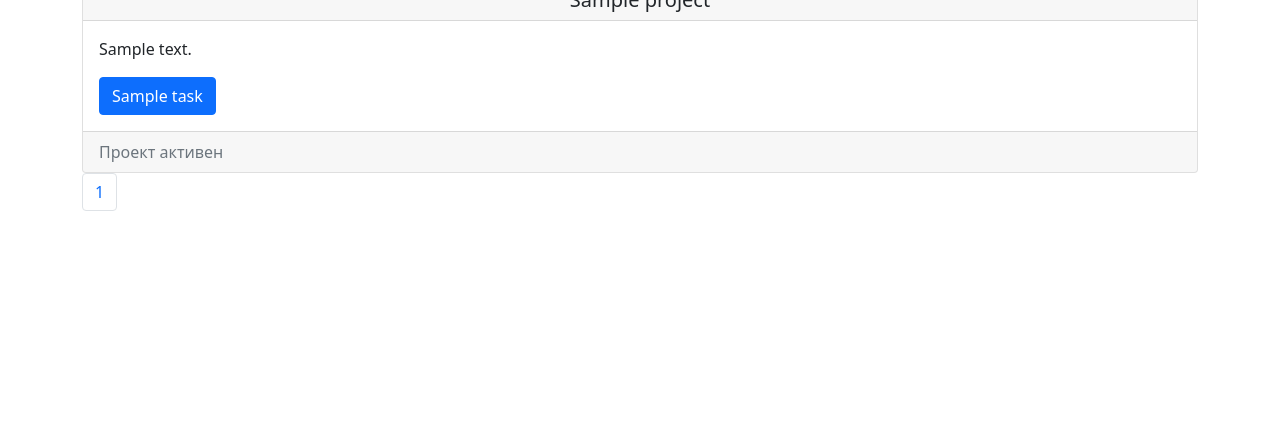
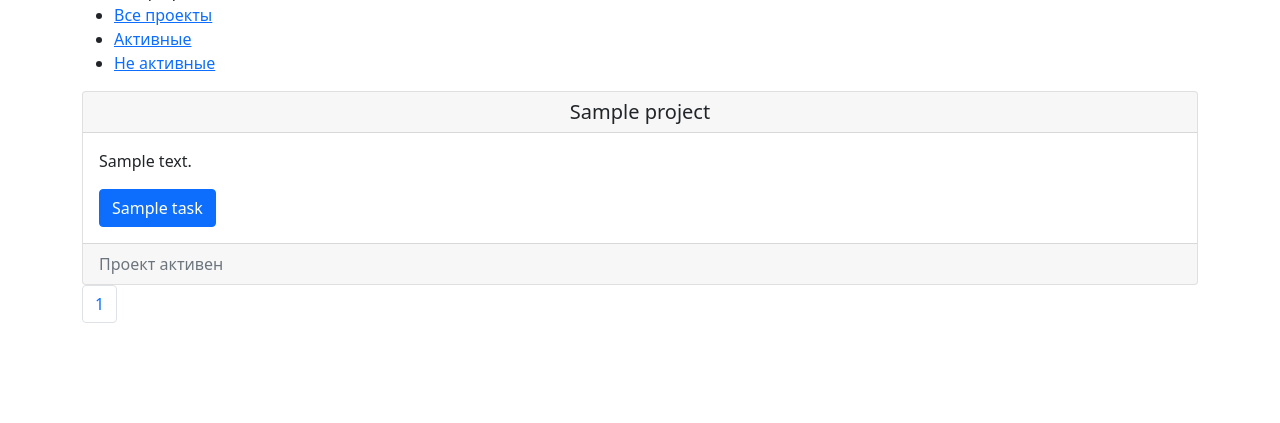
Before and after one commit to Norgius/test_administration, a Django app: page / in a window 1280 px wide. Shown: the part 377-800 px from the top of the page. Run offline with Django 4.2, Linux system fonts and the light colour scheme; tables that the repository leaves empty hold one stand-in row (values such as "Sample post"); parts of the project's set-up code (start-up, migrations or seed data) failed here and were passed over.

Commit message:
Add filter on main page

```diff
--- a/src/projects/templates/index.html
+++ b/src/projects/templates/index.html
@@ -2,9 +2,22 @@
 
 {% block content %}
 
+<details data-filter-title="Фильтр проектов" open>
+  <summary>
+    Фильтр проектов
+  </summary>
+  <ul>
+    {% for pr_filter in projects_filter %}
+    <li>
+      <a href="{{pr_filter.0}}">{{pr_filter.1}}</a>
+    </li>
+    {% endfor %}
+  </ul>
+</details>
+
 {% for project in projects %}
 <div class="card text-left">
-  <h5 class="card-header text-center">{{ project.name }}</h5>
+  <h5 class="card-header text-center">{{ project.name|capfirst }}</h5>
   <div class="card-body">
     <p class="card-text">{{ project.description|truncatewords:20 }}</p>
     {% for task in project.tasks.all %}
--- a/src/projects/views.py
+++ b/src/projects/views.py
@@ -20,7 +20,18 @@ class MainPage(ListView):
     extra_context = {'title': 'Главная страница'}
 
     def get_queryset(self) -> QuerySet[Any]:
-        return Project.objects.prefetch_related('tasks').all()
+        project_filter = self.request.GET.get('is_active')
+        return Project.objects.filter_projects(project_filter).prefetch_related('tasks')
+
+    def get_context_data(self, **kwargs: Any) -> dict[str, Any]:
+        context = super().get_context_data(**kwargs)
+        projects_filter = [
+            ['?', 'Все проекты'],
+            ['?is_active=1', 'Активные'],
+            ['?is_active=0', 'Не активные'],
+        ]
+        context['projects_filter'] = projects_filter
+        return context
 
 
 class TaskDelails(DetailView):
```
